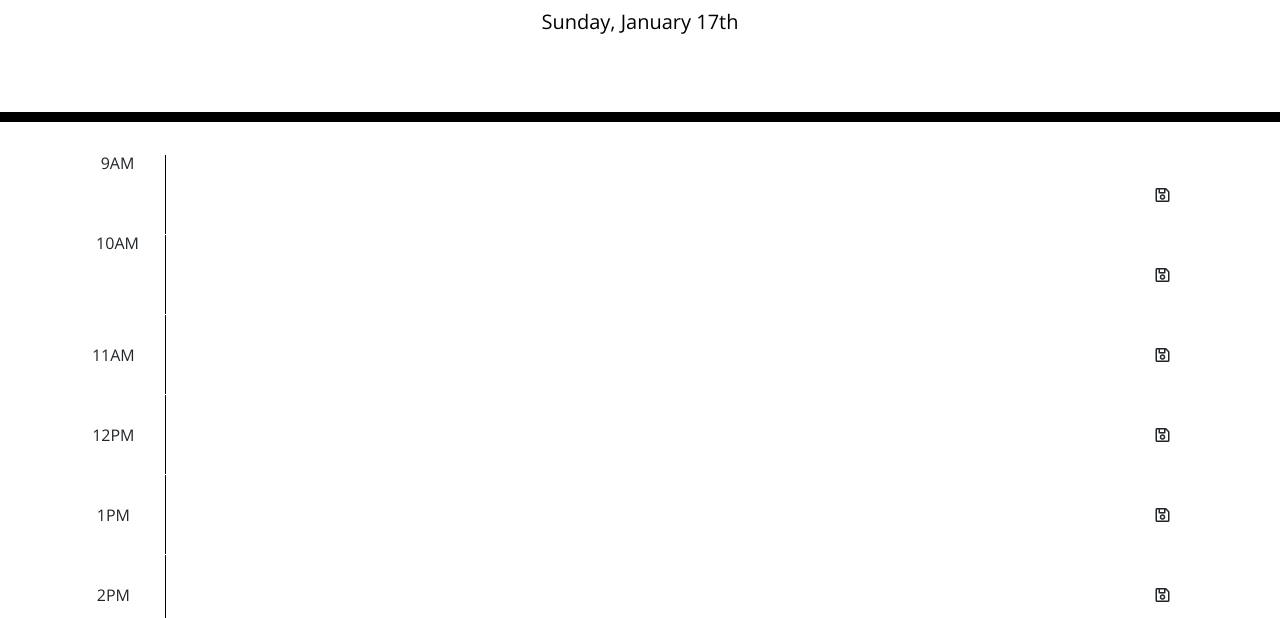
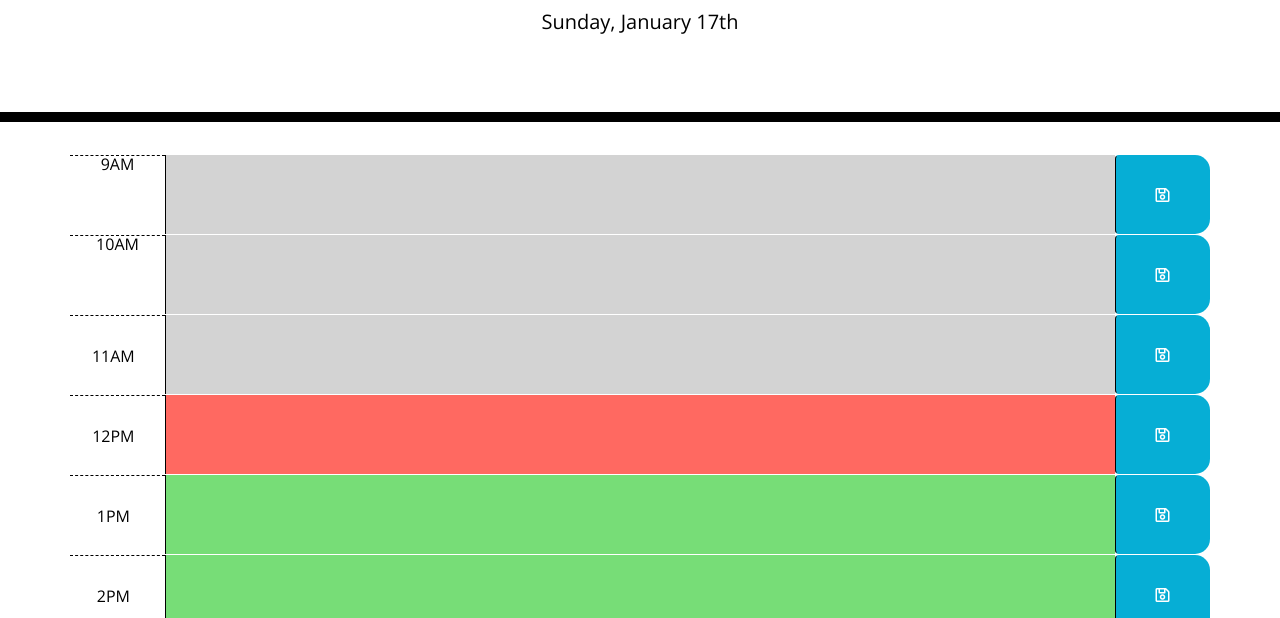
Before and after one commit to SamMichBrown/Workday-Scheduler, a plain HTML site: page index.html in a window 1280 px wide. Shown: the part 182-800 px from the top of the page. Drawn offline with nearby package versions, Linux system fonts and the light colour scheme.

Commit message:
css touch up

```diff
--- a/style.css
+++ b/style.css
@@ -35,3 +35,37 @@ body {
     height: 80px;
     border-top: 1px solid rgb(255, 255, 255);;
   }
+
+  .hour {
+    background-color: #ffffff;
+    color: #000000;
+    border-top: 1px dashed #000000;
+  }
+
+  .past {
+    background-color: #d3d3d3;
+    color: rgb(0, 0, 0);
+  }
+
+  .present {
+    background-color: #ff6961;
+    color: rgb(0, 0, 0);
+  }
+
+  .future {
+    background-color: #77dd77;
+    color: rgb(0, 0, 0);
+  }
+
+  .saveBtn {
+    border-left: 1px solid black;
+    border-top-right-radius: 15px;
+    border-bottom-right-radius: 15px;
+    background-color: #06AED5;
+    color: white;
+  }
+
+  .saveBtn i:hover {
+    font-size: 20px;
+    transition: all .3s ease-in-out;
+  }
```
